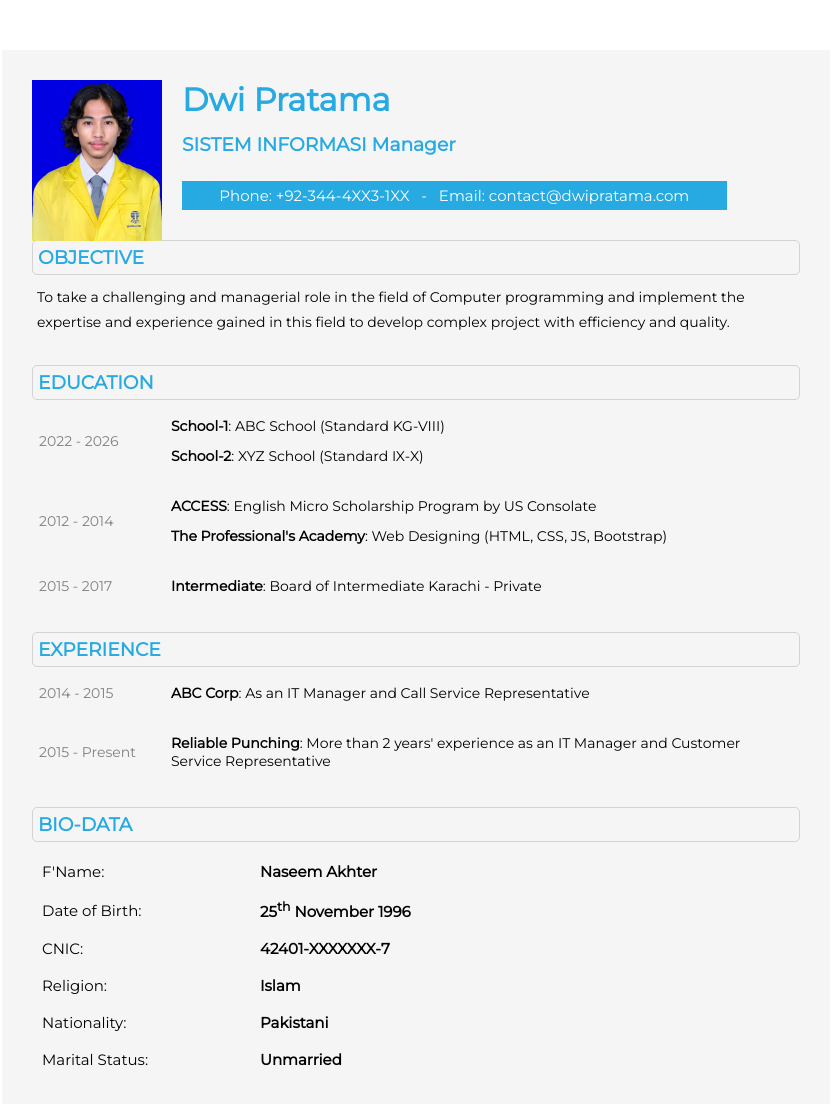
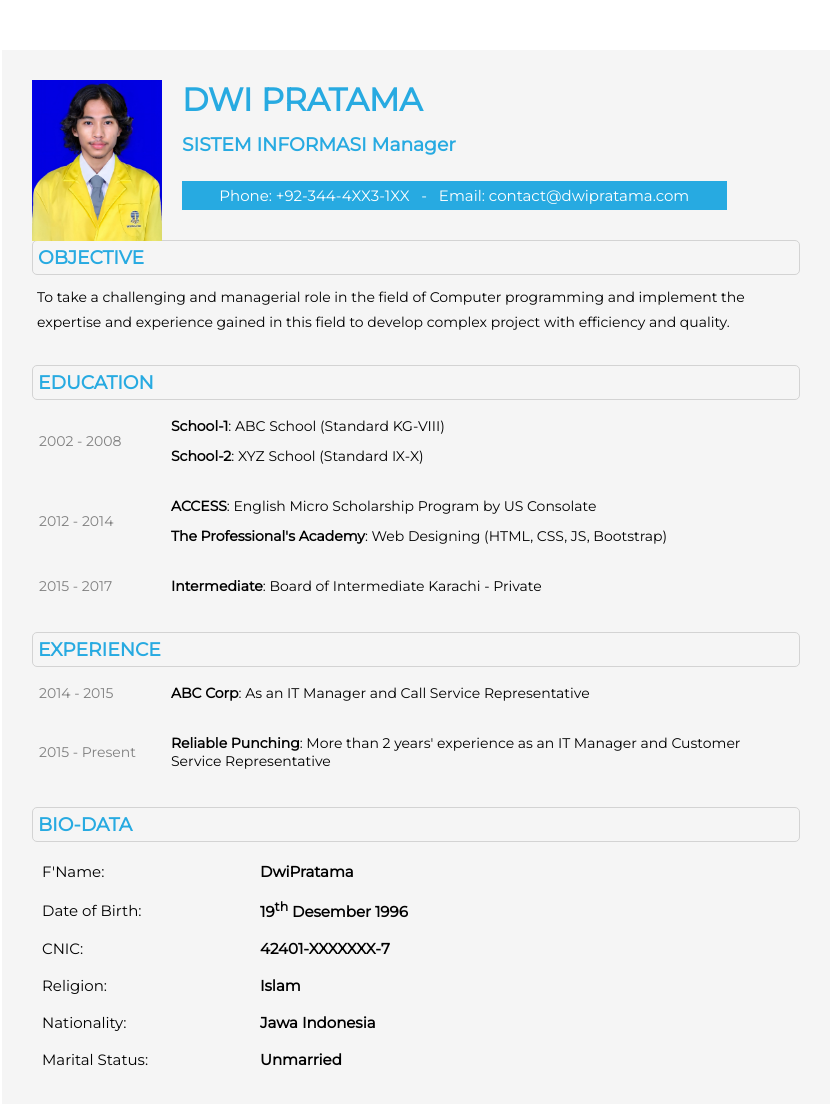
Before and after one commit to 045031323/DWIPRATAMA, a plain HTML site: page index.html in a window 1280 px wide. Shown: the whole page, without its empty margins (224-1055 px from the left). Drawn offline with Linux system fonts and the light colour scheme.

Commit message:
Update index.html

```diff
--- a/index.html
+++ b/index.html
@@ -12,7 +12,7 @@
     <div class="photo-and-name">
         <img src="profile.png" class="photo" alt="Profile Picture">
         <div class="contact-info-box">
-            <h1 class="name">Dwi Pratama</h1>
+            <h1 class="name">DWI PRATAMA</h1>
             <br>
             <h3 class="job-title">SISTEM INFORMASI Manager</h3>
             <p class="contact-details">Phone: +92-344-4XX3-1XX &nbsp; - &nbsp; Email: contact@dwipratama.com</p>
@@ -28,7 +28,7 @@
         <h3>Education</h3>
         <table>
             <tr class="school-1">
-                <td rowspan="2">2022 - 2026</td>
+                <td rowspan="2">2002 - 2008</td>
                 <td><b>School-1</b>: ABC School (Standard KG-VIII)</td>
             </tr>
             <tr class="school-2">
@@ -68,11 +68,11 @@
         <table>
             <tr>
                 <td>F'Name:</td>
-                <td><b>Naseem Akhter</b></td>
+                <td><b>DwiPratama</b></td>
             </tr>
             <tr>
                 <td>Date of Birth:</td>
-                <td><b>25<sup>th</sup> November 1996</b></td>
+                <td><b>19<sup>th</sup> Desember 1996</b></td>
             </tr>
             <tr>
                 <td>CNIC:</td>
@@ -84,7 +84,7 @@
             </tr>
             <tr>
                 <td>Nationality:</td>
-                <td><b>Pakistani</b></td>
+                <td><b>Jawa Indonesia</b></td>
             </tr>
             <tr>
                 <td>Marital Status:</td>
```
